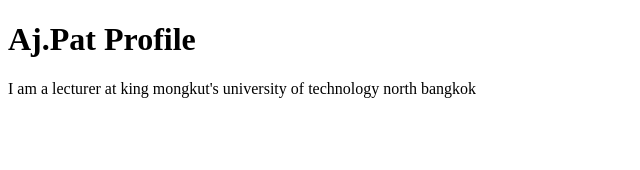
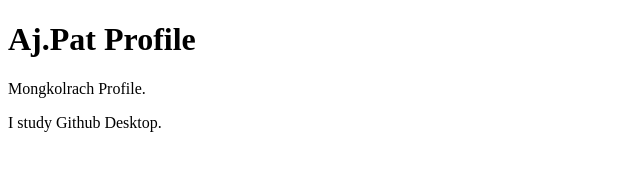
Before and after one commit to ttttontoey/test1, a plain HTML site: page index.html in a window 1280 px wide. Shown: the whole page, without its empty margins (0-640 px from the left). Drawn offline with Linux system fonts and the light colour scheme.

Commit message:
new1
new1

```diff
--- a/index.html
+++ b/index.html
@@ -3,10 +3,11 @@
 <head>
     <meta charset="UTF-8">
     <meta name="viewport" content="width=device-width, initial-scale=1.0">
-    <title>Document</title>
+    <title>Profile</title>
 </head>
 <body>
     <h1>Aj.Pat Profile</h1>
-    <p>I am a lecturer at king mongkut's university of technology north bangkok </p>
+    <p>Mongkolrach Profile. </p>
+    <p>I study Github Desktop.</p>
 </body>
 </html>
```
